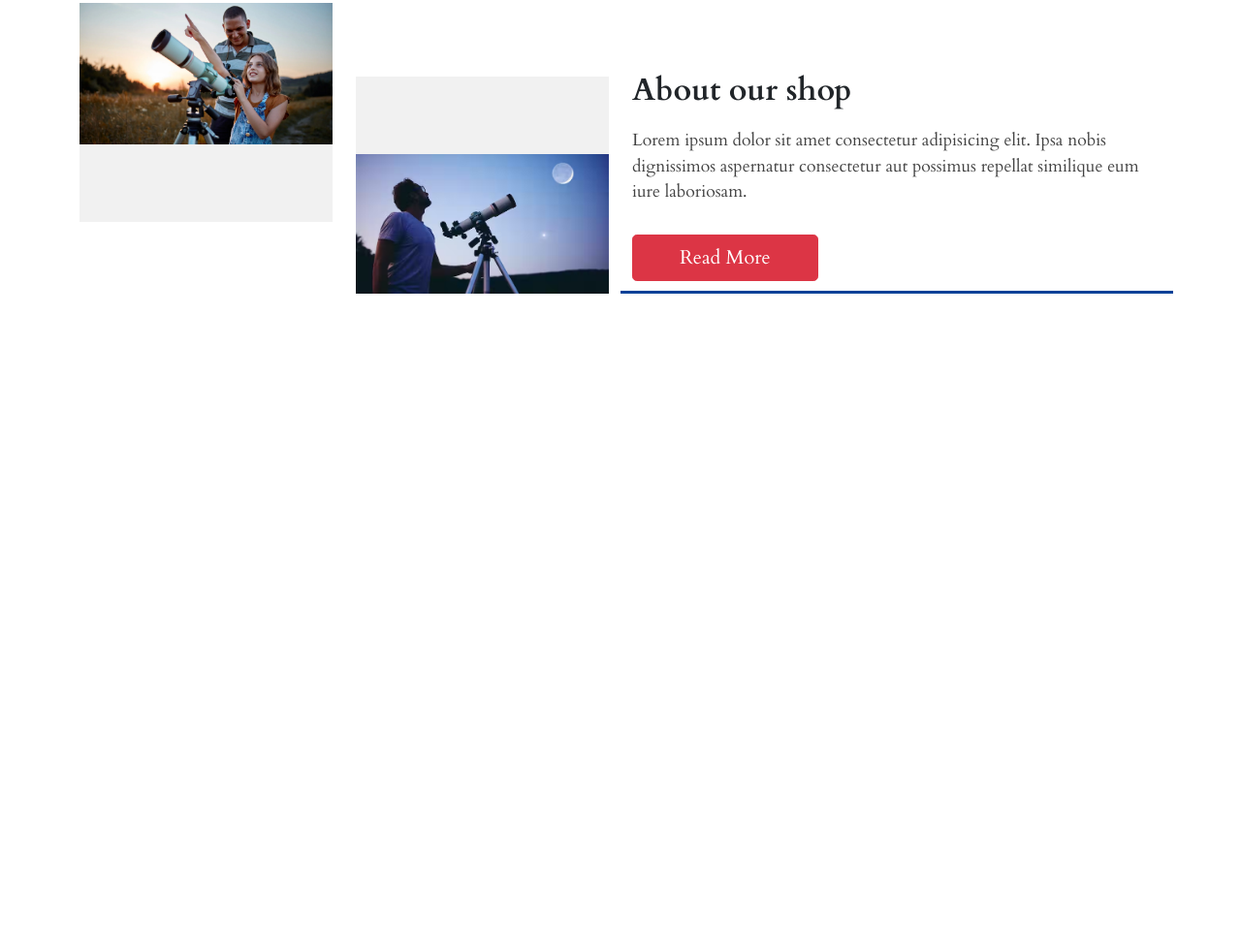
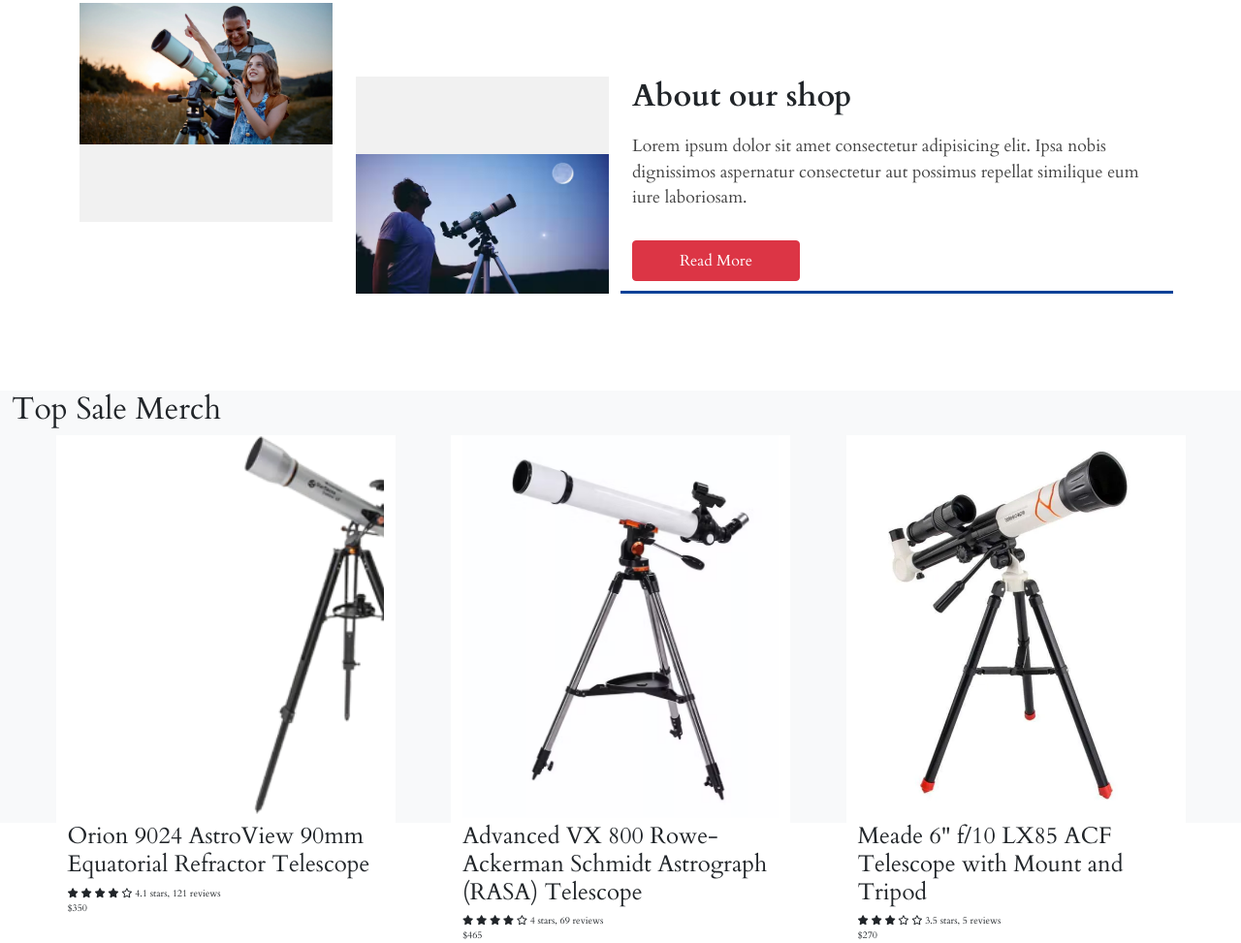
Before and after one commit to justaway1/Telescopy, a plain HTML site: page index.html in a window 1280 px wide. Shown: the part 1138-2111 px from the top of the page at 97% size. Before the commit the page ends 1541 px from the top, so only its background shows below. Drawn offline with nearby package versions, Linux system fonts and the light colour scheme.

Commit message:
Added New Section

```diff
--- a/css/mycustom.css
+++ b/css/mycustom.css
@@ -142,3 +142,27 @@ body {
     color: rgba(0, 0, 0, 0.742);
     margin-bottom: 30px;
 }
+
+/* END FOR ABOUT ME! */
+
+/* START OF TOP SALES */
+
+.top-sales {
+    display: flex;
+    justify-content: space-evenly;
+    align-items: center;
+
+}
+
+
+
+
+.custom-sales-row {
+    height: 400px;
+    max-width: 350px;
+    width: 100%;
+}
+
+.custom-sales-row img{
+    object-fit: cover;
+}
--- a/index.html
+++ b/index.html
@@ -25,7 +25,7 @@
       src="https://cdn.jsdelivr.net/npm/@popperjs/core@2.9.2/dist/umd/popper.min.js"
       defer></script>
     <script src="js/bootstrap.js" defer></script>
-    <title>Bootstrap</title>
+    <title>Telescopy ltd.</title>
   </head>
   <body>
 
@@ -33,7 +33,8 @@
     <div class="container-fluid g-0 overflow-hidden">
       <div class="row">
         <div class="col-12">
-          <nav class="navbar navbar-expand-lg align-items-center custom-nav py-2">
+          <nav class="navbar navbar-expand-lg align-items-center custom-nav
+            py-2">
             <div class="container-fluid">
               <a class="navbar-brand fs-4 custom-brand" href="index.html">Brand</a>
               <button
@@ -79,32 +80,34 @@
       </div>
       <!-- END OF NAV SECTION -->
       <!-- HERO SECTION START -->
-      <div class="container-fluid gx-0 custom-hero overflow-hidden position-relative">
+      <div class="container-fluid gx-0 custom-hero overflow-hidden
+        position-relative">
         <div class="row">
           <div class="col-12">
             <div>
-              <img src="./images/space-background-telescope-silhouette-NASA-image-elements.webp"
+              <img
+                src="./images/space-background-telescope-silhouette-NASA-image-elements.webp"
                 class="custom-carousel-image">
               <div class="row">
                 <div class="col-12">
-                  <div id="carouselExampleSlidesOnly" class="carousel slide
+                  <div id="myEpicCarousel" class="carousel slide
                     custom-carousel" data-bs-ride="carousel">
                     <div class="carousel-indicators mt-xs-5 custom-indicators">
                       <button type="button"
-                        data-bs-target="#carouselExampleSlidesOnly"
+                        data-bs-target="#myEpicCarousel"
                         data-bs-slide-to="0" class="active" aria-current="true"
                         aria-label="Slide 1"></button>
                       <button type="button"
-                        data-bs-target="#carouselExampleSlidesOnly"
+                        data-bs-target="#myEpicCarousel"
                         data-bs-slide-to="1" aria-label="Slide 2"></button>
                       <button type="button"
-                        data-bs-target="#carouselExampleSlidesOnly"
+                        data-bs-target="#myEpicCarousel"
                         data-bs-slide-to="2" aria-label="Slide 3"></button>
                       <button type="button"
-                        data-bs-target="#carouselExampleSlidesOnly"
+                        data-bs-target="#myEpicCarousel"
                         data-bs-slide-to="3" aria-label="Slide 4"></button>
                       <button type="button"
-                        data-bs-target="#carouselExampleSlidesOnly"
+                        data-bs-target="#myEpicCarousel"
                         data-bs-slide-to="4" aria-label="Slide 5"></button>
                     </div>
                     <div class="carousel-inner">
@@ -199,49 +202,115 @@
             <div class="icon-stuff">
               <i class="fa-solid fa-truck-fast"></i>
               <h3>FAST DELIVERY</h3>
-              <p>Lorem ipsum dolor sit amet consectetur adipisicing elit. Aperiam explicabo, reiciendis eveniet mollitia quam tempore.</p>
+              <p>Lorem ipsum dolor sit amet consectetur adipisicing elit.
+                Aperiam explicabo, reiciendis eveniet mollitia quam tempore.</p>
             </div>
           </div>
           <div class="col-md-3">
             <div class="icon-stuff">
               <i class="fa-solid fa-coins"></i>
               <h3>FREE SHIPING</h3>
-                <p>Lorem ipsum dolor sit amet consectetur adipisicing elit. Aperiam explicabo, reiciendis eveniet mollitia quam tempore.</p>
+              <p>Lorem ipsum dolor sit amet consectetur adipisicing elit.
+                Aperiam explicabo, reiciendis eveniet mollitia quam tempore.</p>
             </div>
           </div>
           <div class="col-md-3">
             <div class="icon-stuff">
               <i class="fa-solid fa-shield-halved"></i>
               <h3>BEST QUALITY</h3>
-                <p>Lorem ipsum dolor sit amet consectetur adipisicing elit. Aperiam explicabo, reiciendis eveniet mollitia quam tempore.</p>
+              <p>Lorem ipsum dolor sit amet consectetur adipisicing elit.
+                Aperiam explicabo, reiciendis eveniet mollitia quam tempore.</p>
             </div>
           </div>
           <div class="col-md-3">
             <div class="icon-stuff">
               <i class="fa-solid fa-screwdriver-wrench"></i>
               <h3>24/7 Customer Support</h3>
-                <p>Lorem ipsum dolor sit amet consectetur adipisicing elit. Aperiam explicabo, reiciendis eveniet mollitia quam tempore.</p>
+              <p>Lorem ipsum dolor sit amet consectetur adipisicing elit.
+                Aperiam explicabo, reiciendis eveniet mollitia quam tempore.</p>
             </div>
           </div>
         </div>
       </div>
     </div>
+    <!-- END OF MAIN CONTENT SECTION -->
 
     <!-- START OF THE ABOUT SECTION -->
     <div class="container mx-auto custom-about-section" id="aboutsection">
       <div class="row">
         <div class="col-md-3 custom-about-row">
-              <img src="./images/girl1.webp" alt="girlwithtelescope" srcset="" class="w-100 girl-image">
+          <img src="./images/girl1.webp" alt="girlwithtelescope" srcset=""
+            class="w-100 girl-image">
         </div>
         <div class="col-md-3 custom-about-row-boy">
-              <img src="./images/boy2.avif" alt="boywithtelescope" srcset="" class="w-100 boy-image bg-light">
+          <img src="./images/boy2.avif" alt="boywithtelescope" srcset=""
+            class="w-100 boy-image bg-light">
         </div>
         <div class="col-md-6 info-shop">
           <h3>About our shop</h3>
-              <p>Lorem ipsum dolor sit amet consectetur adipisicing elit. Ipsa nobis dignissimos aspernatur consectetur aut possimus repellat similique eum iure laboriosam.</p>
-              <button type="button" class="btn btn-danger btn-lg py-2 px-5">Read More</button>
+          <p>Lorem ipsum dolor sit amet consectetur adipisicing elit. Ipsa nobis
+            dignissimos aspernatur consectetur aut possimus repellat similique
+            eum iure laboriosam.</p>
+          <button type="button" class="btn btn-danger py-2 px-5">Read More</button>
         </div>
       </div>
     </div>
+    <!-- END OF THE ABOUT SECTION -->
+
+    <!-- START OF THE TOP SALE SECTION -->
+    <div class="container-fluid top-sales bg-light">
+      <div class="row d-flex justify-content-evenly">
+        <h2 class="top-sales-header">Top Sale Merch</h2>
+
+        <div class="col-md-3 custom-sales-row bg-white">
+          <img src="./images/sale1.webp" alt="telescope1" class="w-100 h-100 ratio ratio-16x9">
+          <div class="tele-info">
+              <h4>Orion 9024 AstroView 90mm Equatorial Refractor Telescope</h4>
+              <i class="fa-solid fa-star"></i>
+              <i class="fa-solid fa-star"></i>
+              <i class="fa-solid fa-star"></i>
+              <i class="fa-solid fa-star"></i>
+              <i class="fa-regular fa-star"></i>
+              <span class="rating">4.1 stars, 121 reviews</span>
+          </div>
+          <div class="tele-price">
+            $350
+          </div>
+        </div>
+        <div class="col-md-3 custom-sales-row bg-white">
+
+            <img src="./images/sale2.avif" alt="telescope2" class="w-100 h-100 ratio ratio-16x9">
+          <div class="tele-info">
+              <h4>Advanced VX 800 Rowe-Ackerman Schmidt Astrograph (RASA) Telescope</h4>
+              <i class="fa-solid fa-star"></i>
+              <i class="fa-solid fa-star"></i>
+              <i class="fa-solid fa-star"></i>
+              <i class="fa-solid fa-star"></i>
+              <i class="fa-regular fa-star"></i>
+              <span class="rating">4 stars, 69 reviews</span>
+          </div>
+          <div class="tele-price">
+            $465
+          </div>
+        </div>
+        <div class="col-md-3 custom-sales-row bg-white">
+
+            <img src="./images/sale3.webp" alt="telescope3" class="w-100 h-100 ratio ratio-16x9">
+            <div class="tele-info">
+              <h4>Meade 6" f/10 LX85 ACF Telescope with Mount and Tripod</h4>
+            </div>
+              <i class="fa-solid fa-star"></i>
+              <i class="fa-solid fa-star"></i>
+              <i class="fa-solid fa-star"></i>
+              <i class="fa-regular fa-star"></i>
+              <i class="fa-regular fa-star"></i>
+              <span class="rating">3.5 stars, 5 reviews</span>
+            <div class="tele-price">
+              $270
+            </div>
+        </div>
+      </div>
+    </div>
+
   </body>
 </html>
```
Also changed, not shown: images/sale1.webp (added), images/sale2.avif (added), images/sale3.webp (added), images/sales3.jpg (added). Lines whose indentation alone changed are shown as unchanged.
